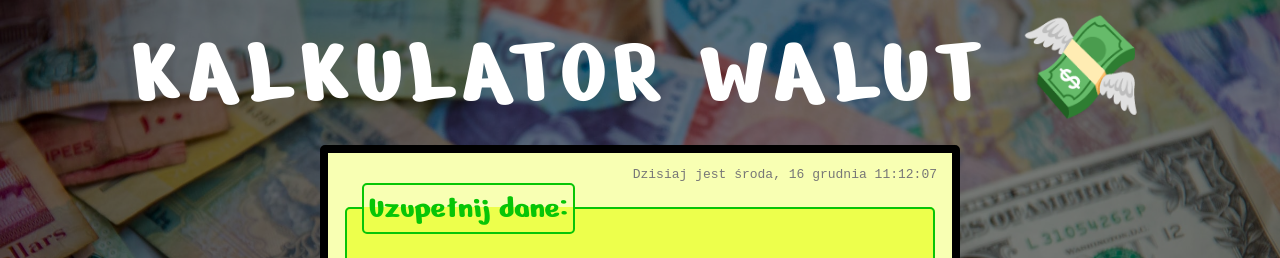
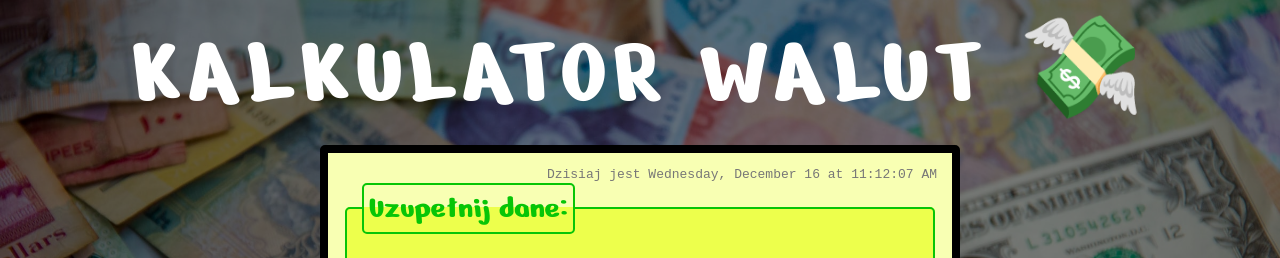
Before and after one commit to sebastianjuszczynski/currency-converter-react, a React (Create React App) app: page / in a window 1280 px wide. Shown: the top 258 px of the page. Built offline with nearby package versions, Linux system fonts and the light colour scheme.

Commit message:
created custom hook useCurrentDate

```diff
--- a/src/Clock/index.js
+++ b/src/Clock/index.js
@@ -1,31 +1,24 @@
 import React, { useState, useEffect } from "react";
+import { useCurrentDate } from "./useCurrentDate";
 import { ClockBox } from "./styled";
 
+const formatDate = (date) => date.toLocaleString(undefined, {
+    weekday: "long",
+    hour: "2-digit",
+    minute: "2-digit",
+    second: "2-digit",
+    day: "numeric",
+    month: "long"
+});
+
 export const Clock = () => {
-    const [date, setDate] = useState(new Date());
-
-    useEffect(() => {
-        const intervalId = setInterval(() => {
-            setDate(new Date());
-        }, 1000);
-
-        return () => {
-            clearInterval(intervalId);
-        };
-    }, []);
+    const date = useCurrentDate();
 
     return (
         <ClockBox>
             Dzisiaj jest
             {" "}
-            {date.toLocaleString("pl", {
-                weekday: "long",
-                hour: "2-digit",
-                minute: "2-digit",
-                second: "2-digit",
-                day: "numeric",
-                month: "long"
-            })}
+            {formatDate(date)}
         </ClockBox>
     )
 }
--- /dev/null
+++ b/src/Clock/useCurrentDate.js
@@ -0,0 +1,17 @@
+import { useState, useEffect } from "react";
+
+export const useCurrentDate = () => {
+    const [date, setDate] = useState(new Date());
+
+    useEffect(() => {
+        const intervalId = setInterval(() => {
+            setDate(new Date());
+        }, 1000);
+
+        return () => {
+            clearInterval(intervalId);
+        };
+    }, []);
+
+    return date;
+}
```
